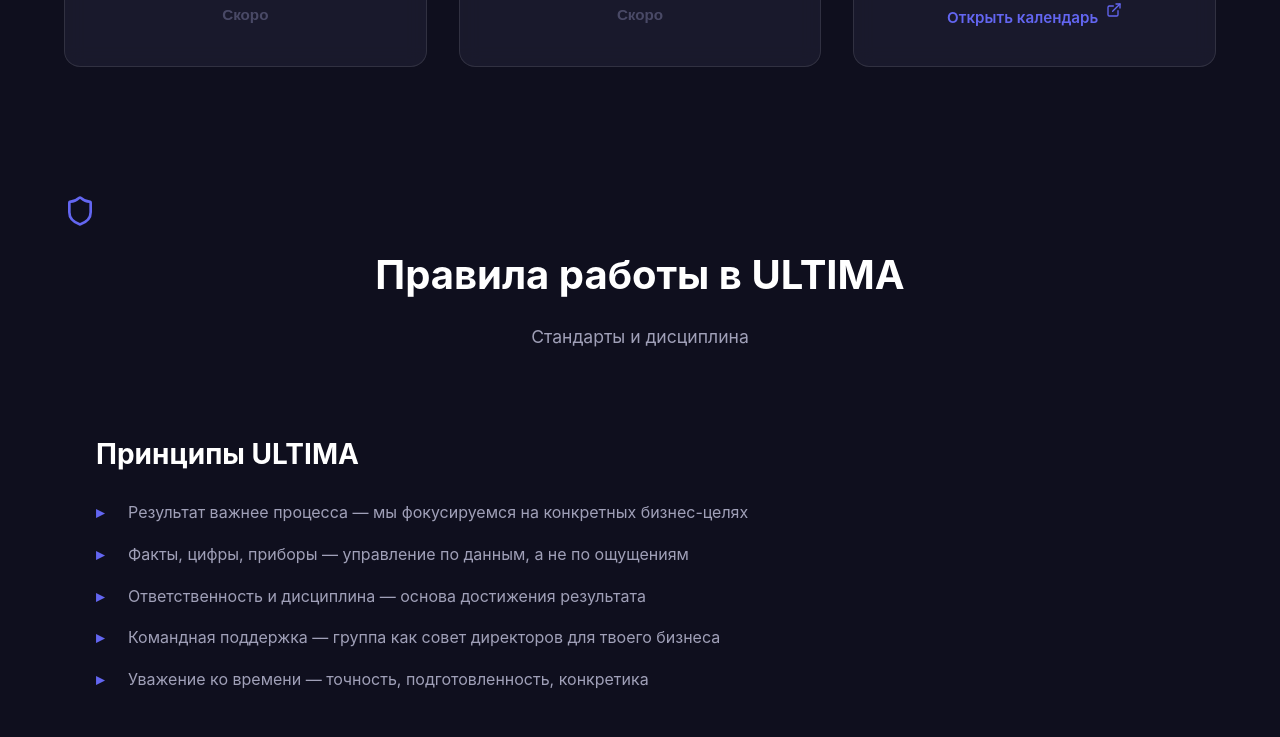
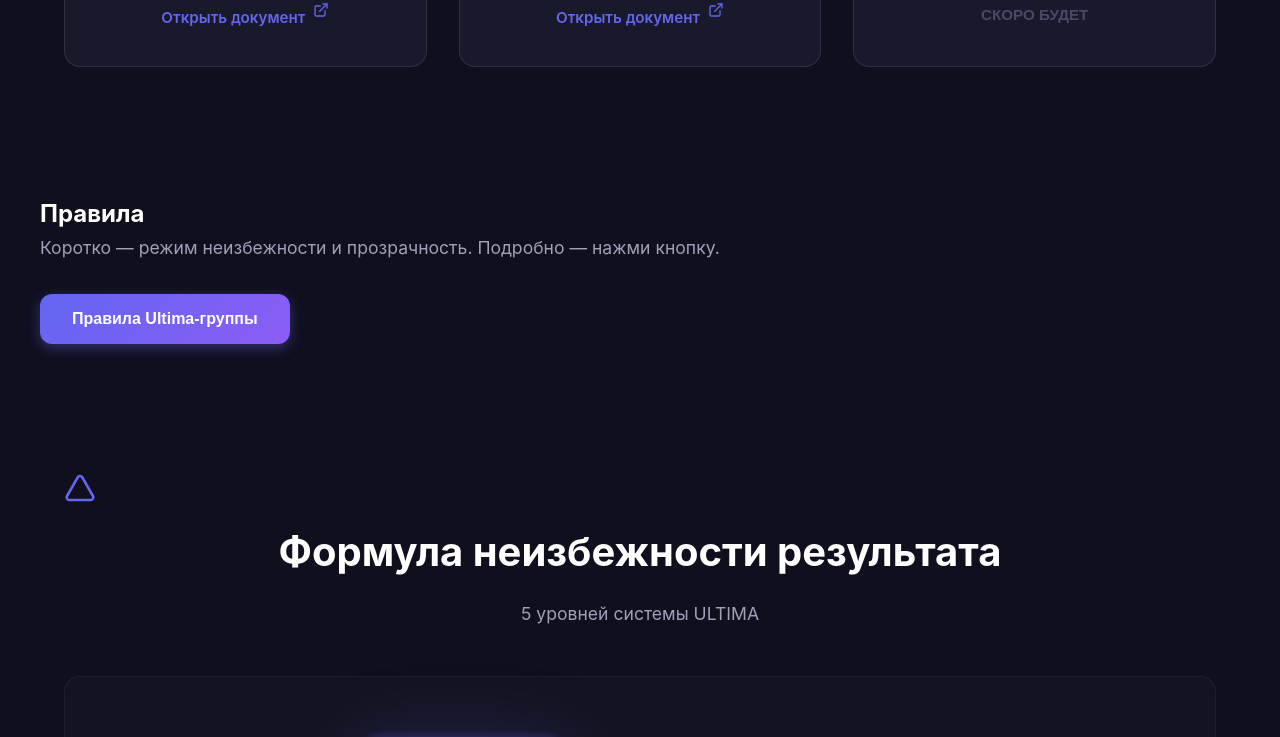
Before and after one commit to catherineYefi/Ultima_Onboarding, a React (Create React App) app: page / in a window 1280 px wide. Shown: the part 5740-6477 px from the top of the page. Built offline with nearby package versions, Linux system fonts and the light colour scheme.

Commit message:
Update PrepToSS, Rules (popup), links in App

```diff
--- a/src/App.js
+++ b/src/App.js
@@ -38,25 +38,31 @@
   const findDoc = (re) =>
     documents.find((d) => re.test((d?.title || "") + (d?.name || "")));
 
+  // ====== ВАЖНО: фиксированные ссылки/статусы по ТЗ ======
   const links = {
+    // NDA — живой линк
     nda: {
-      available: !!findDoc(/nda/i),
-      url: safe(findDoc(/nda/i)?.link, "#"),
-      label: "Скоро",
+      available: true,
+      url: "https://drive.google.com/file/d/1s2I-HdtHI4TP1KS2yEEKaWYt7CMaGRgx/view?usp=drive_link",
+      label: "Открыть NDA",
     },
+    // Правила — ведём в секцию #rules (там попап)
     rules: {
-      available: !!findDoc(/правил|регламент/i),
-      url: safe(findDoc(/правил|регламент/i)?.link, "#"),
-      label: "Скоро",
+      available: true,
+      url: "#rules",
+      label: "Открыть правила",
     },
+    // Календарь — в карточке документов показываем «СКОРО БУДЕТ»
     calendar: {
-      available: true,
+      available: false,
       url: "#calendar",
-      label: "Откроется позже",
+      label: "СКОРО БУДЕТ",
     },
+    // Booster — ссылка из задания
     booster: {
-      url: "#prep-ss",
+      url: "https://nkl6yv.csb.app/",
     },
+    // возможность переопределить через raw.links при желании
     ...(raw.links || {}),
   };
 
--- a/src/components/PrepToSS.js
+++ b/src/components/PrepToSS.js
@@ -13,6 +13,10 @@
   Download,
 } from "lucide-react";
 
+const BOOSTER_LINK = "https://nkl6yv.csb.app/";
+const AI_NOTION =
+  "https://vagabond-cadmium-aba.notion.site/AI-277308771f1a8080afdbeb807f819be8?source=copy_link";
+
 export default function PrepToSS({
   content,
   promptExpanded,
@@ -21,71 +25,42 @@
   copyPrompt,
   downloadPrompt,
 }) {
-  // ---------- НОРМАЛИЗАЦИЯ ДАННЫХ ----------
-  const isArr = (v) => Array.isArray(v);
-  const toArr = (v) => (Array.isArray(v) ? v : []);
-
-  const rawPrep = content?.sections?.prepSS ?? {};
-
-  const prep = {
-    nextStep: {
-      title: rawPrep?.nextStep?.title ?? "Подготовка к стратегической сессии",
+  // Безопасные геттеры/дефолты
+  const prep = content?.sections?.prepSS ?? {};
+  const nextStep = {
+    title: prep?.nextStep?.title ?? "Подготовка к стратегической сессии",
     description:
-        rawPrep?.nextStep?.description ??
+      prep?.nextStep?.description ??
       "Ключевой этап перед офлайн СС — пройди шаги подготовки.",
-      cta: {
-        text: rawPrep?.nextStep?.cta?.text ?? "Перейти к шагам",
-      },
-    },
-    why:
-      rawPrep?.why ??
-      "Качество СС определяется не днём работы, а подготовкой к нему.",
-    readinessChecklists: toArr(rawPrep?.readinessChecklists).map((c, i) => ({
-      id: c?.id ?? `check-${i}`,
-      title: c?.title ?? `Шаг ${i + 1}`,
-      items: toArr(c?.items?.filter(Boolean) ?? c?.deliverables),
-    })),
-    ssCriteria: {
-      title: rawPrep?.ssCriteria?.title ?? "Критерии готовности к СС",
-      items: toArr(rawPrep?.ssCriteria?.items).map(String),
-    },
-    biMeetings: toArr(rawPrep?.biMeetings).map((m, i) => ({
-      title: m?.title ?? `Встреча ${i + 1}`,
-      goal: m?.goal ?? "",
-    })),
-    booster: {
+    cta: { text: prep?.nextStep?.cta?.text ?? "Перейти к шагам" },
+  };
+  const why =
+    prep?.why ??
+    "Качество СС определяется не днём работы, а подготовкой к нему.";
+  const checklists = Array.isArray(prep?.readinessChecklists)
+    ? prep.readinessChecklists
+    : [];
+  const biMeetings = Array.isArray(prep?.biMeetings) ? prep.biMeetings : [];
+  const booster = {
     description:
-        rawPrep?.booster?.description ??
+      prep?.booster?.description ??
       "Мини-курс для прояснения продукта, экономики и стратегии.",
-      modules: toArr(rawPrep?.booster?.modules).map(String),
-    },
-    aiMentor: {
-      description:
-        rawPrep?.aiMentor?.description ??
-        "Используй AI-наставника, чтобы быстро собрать и структурировать материалы.",
-      features: toArr(rawPrep?.aiMentor?.features).map(String),
-      result: toArr(rawPrep?.aiMentor?.result).map(String),
-      instructions: toArr(rawPrep?.aiMentor?.instructions).map((it, i) => ({
-        title: it?.title ?? `Шаг ${i + 1}`,
-        text: it?.text ?? "",
-      })),
-    },
+    modules: Array.isArray(prep?.booster?.modules) ? prep.booster.modules : [],
   };
-
-  const links = {
-    booster: { url: content?.links?.booster?.url ?? "#" },
-    rules: { url: content?.links?.rules?.url ?? "#" },
-    nda: { url: content?.links?.nda?.url ?? "#" },
-  };
-
   const aiPrompt =
     content?.aiMentorPrompt ??
     `Я — AI-наставник ULTIMA. Помоги подготовиться к Start-СС:
 — собери P&L за 3 месяца,
 — выпиши ключевые метрики,
 — зафиксируй WIG/OKR и приборы контроля.`;
+  const aiMentor = prep?.aiMentor ?? {};
 
-  // ---------- РЕНДЕР ----------
+  // Новый текст про AI-наставника — как просил(а)
+  const aiIntro =
+    "AI-наставник = твой персональный «строгий трекер» для подготовки к стратегической сессии.";
+  const aiDetails =
+    "Его задача — провести тебя по каждому из 17 слайдов, проверить качество на трёх уровнях и не пустить дальше, пока всё не идеально. В финале он проверит PDF-версию и даст вердикт: «ГОТОВО» или список правок.";
+
   return (
     <section id="prep-ss" className="section highlight-section">
       <div className="container">
@@ -101,16 +76,17 @@
             <ArrowRight size={32} />
           </div>
           <div className="next-step-content">
-            <h3>{prep.nextStep.title}</h3>
-            <p>{prep.nextStep.description}</p>
+            <h3>{nextStep.title}</h3>
+            <p>{nextStep.description}</p>
             <button
               onClick={() => {
-                const aiSection = document.querySelector(".prompt-section");
-                aiSection?.scrollIntoView({ behavior: "smooth", block: "center" });
+                document
+                  .querySelector(".prompt-section")
+                  ?.scrollIntoView({ behavior: "smooth", block: "center" });
               }}
               className="cta-button primary"
             >
-              {prep.nextStep.cta.text}
+              {nextStep.cta.text}
               <ArrowRight size={20} />
             </button>
           </div>
@@ -118,32 +94,21 @@
 
         <div className="section-block fade-in">
           <h3>Зачем готовиться?</h3>
-          <p>{prep.why}</p>
+          <p>{why}</p>
         </div>
 
         {/* Readiness Checklists */}
         <div className="readiness-checklists fade-in">
           <h3>Чек-листы готовности к встречам</h3>
           <div className="checklists-grid">
-            {prep.readinessChecklists.length === 0 ? (
-              <div className="checklist-card">
-                <div className="checklist-header">
-                  <div className="checklist-number">—</div>
-                  <h4>Чек-листы появятся позже</h4>
-                </div>
-                <div className="checklist-bring">
-                  Свяжись с куратором, если нужно ускорить публикацию.
-                </div>
-              </div>
-            ) : (
-              prep.readinessChecklists.map((checklist, idx) => (
-                <div key={checklist.id || idx} className="checklist-card">
+            {checklists.map((checklist, idx) => (
+              <div key={checklist?.id || idx} className="checklist-card">
                 <div className="checklist-header">
                   <div className="checklist-number">{idx + 1}</div>
-                    <h4>{checklist.title}</h4>
+                  <h4>{checklist?.title || `Шаг ${idx + 1}`}</h4>
                 </div>
                 <ul className="checklist-items">
-                    {toArr(checklist.items).map((item, itemIdx) => (
+                  {(checklist?.items || []).map((item, itemIdx) => (
                     <li key={itemIdx}>
                       <CheckCircle2 size={16} />
                       <span>{String(item)}</span>
@@ -154,20 +119,6 @@
                   <strong>Что принести:</strong> скрин/таблица/файл — любой
                   формат, главное факты
                 </div>
-                </div>
-              ))
-            )}
-          </div>
-        </div>
-
-        {/* SS Readiness Criteria */}
-        <div className="ss-criteria fade-in">
-          <h3>{prep.ssCriteria.title}</h3>
-          <div className="criteria-grid">
-            {prep.ssCriteria.items.map((item, idx) => (
-              <div key={idx} className="criteria-item">
-                <div className="criteria-check">✓</div>
-                <span>{item}</span>
               </div>
             ))}
           </div>
@@ -189,14 +140,14 @@
             </div>
             <div className="step-content">
               <p className="step-description">3 встречи с Бизнес-Инженером</p>
-              {prep.biMeetings.map((meeting, idx) => (
+              {biMeetings.map((meeting, idx) => (
                 <div key={idx} className="meeting-item">
                   <div className="meeting-number">{idx + 1}</div>
                   <div className="meeting-content">
                     <strong>
-                      Встреча №{idx + 1}: {meeting.title}
+                      Встреча №{idx + 1}: {meeting?.title || `Шаг ${idx + 1}`}
                     </strong>
-                    <p>{meeting.goal}</p>
+                    <p>{meeting?.goal || ""}</p>
                   </div>
                 </div>
               ))}
@@ -216,20 +167,19 @@
               </div>
             </div>
             <div className="step-content">
-              <p>{prep.booster.description}</p>
+              <p>{booster.description}</p>
               <ul>
-                {prep.booster.modules.map((module, idx) => (
-                  <li key={idx}>{module}</li>
+                {booster.modules.map((m, i) => (
+                  <li key={i}>{m}</li>
                 ))}
               </ul>
               <a
-                href={links.booster.url}
+                href={BOOSTER_LINK}
                 target="_blank"
                 rel="noopener noreferrer"
                 className="cta-button primary"
               >
-                Перейти к Booster
-                <ExternalLink size={20} />
+                Перейти к Booster <ExternalLink size={20} />
               </a>
             </div>
           </div>
@@ -247,33 +197,37 @@
               </div>
             </div>
             <div className="step-content">
-              <p>{prep.aiMentor.description}</p>
+              <p><strong>{aiIntro}</strong></p>
+              <p>{aiDetails}</p>
 
+              {/* (оставляем старые фичи/результат, если есть в контенте) */}
+              {Array.isArray(aiMentor?.features) && aiMentor.features.length > 0 && (
                 <div className="ai-features">
                   <h5>Как это работает:</h5>
                   <ul>
-                  {prep.aiMentor.features.map((feature, idx) => (
+                    {aiMentor.features.map((feature, idx) => (
                       <li key={idx}>{feature}</li>
                     ))}
                   </ul>
                 </div>
+              )}
 
+              {Array.isArray(aiMentor?.result) && aiMentor.result.length > 0 && (
                 <div className="ai-result">
                   <h5>Результат подготовки:</h5>
                   <ul>
-                  {prep.aiMentor.result.map((item, idx) => (
+                    {aiMentor.result.map((item, idx) => (
                       <li key={idx}>{item}</li>
                     ))}
                   </ul>
                 </div>
+              )}
 
               <div className="prompt-section">
                 <h5>Промпт AI-наставника:</h5>
-                <div
-                  className={`prompt-box ${promptExpanded ? "expanded" : "collapsed"}`}
-                >
+                <div className={`prompt-box ${promptExpanded ? "expanded" : "collapsed"}`}>
                   <pre>
-                    {promptExpanded ? aiPrompt : aiPrompt.slice(0, 300) + "..."}
+                    {promptExpanded ? aiPrompt : aiPrompt.substring(0, 300) + "..."}
                   </pre>
                   {!promptExpanded && (
                     <p className="prompt-hint">
@@ -281,43 +235,43 @@
                     </p>
                   )}
                 </div>
+
+                <div className="prompt-actions">
                   <button
                     onClick={() => setPromptExpanded?.(!promptExpanded)}
                     className="expand-button"
                   >
                     {promptExpanded ? (
                       <>
-                      <ChevronUp size={16} />
-                      Свернуть
+                        <ChevronUp size={16} /> Свернуть
                       </>
                     ) : (
                       <>
-                      <ChevronDown size={16} />
-                      Показать полностью
+                        <ChevronDown size={16} /> Показать полностью
                       </>
                     )}
                   </button>
-                <div className="prompt-actions">
+
                   <button onClick={copyPrompt} className="cta-button secondary">
-                    {copiedPrompt ? <CheckCircle2 size={20} /> : <Copy size={20} />}
                     {copiedPrompt ? "Скопировано!" : "Скопировать промпт"}
                   </button>
+
                   <button onClick={downloadPrompt} className="cta-button secondary">
-                    <Download size={20} />
                     Скачать .txt
                   </button>
+
+                  {/* Новая кнопка: подробная инструкция */}
+                  <a
+                    href={AI_NOTION}
+                    target="_blank"
+                    rel="noreferrer"
+                    className="cta-button ghost"
+                  >
+                    Подробная инструкция <ExternalLink size={16} />
+                  </a>
                 </div>
               </div>
 
-              <div className="instructions">
-                <h5>Инструкция использования:</h5>
-                {prep.aiMentor.instructions.map((instruction, idx) => (
-                  <div key={idx} className="instruction-item">
-                    <strong>{instruction.title}</strong>
-                    <p>{instruction.text}</p>
-                  </div>
-                ))}
-              </div>
             </div>
           </div>
         </div>
--- a/src/components/Rules.js
+++ b/src/components/Rules.js
@@ -1,51 +1,94 @@
-import React from "react";
-import { ChevronDown, ChevronUp, Shield } from "lucide-react";
+import React, { useState } from "react";
 
-export default function Rules({ content, openAccordions, toggleAccordion }) {
+export default function Rules() {
+  const [open, setOpen] = useState(false);
+
   return (
-    <section id="rules" className="section">
-      <div className="container">
-        <div className="section-header fade-in">
-          <Shield size={32} className="section-icon" />
-          <h2>Правила работы в ULTIMA</h2>
-          <p className="section-subtitle">Стандарты и дисциплина</p>
+    <section id="rules" className="section container">
+      <h2 className="section-title">Правила</h2>
+      <p className="section-subtitle">
+        Коротко — режим неизбежности и прозрачность. Подробно — нажми кнопку.
+      </p>
+
+      <button className="cta-button primary" onClick={() => setOpen(true)}>
+        Правила Ultima-группы
+      </button>
+
+      {open && (
+        <div className="modal-backdrop" onClick={() => setOpen(false)}>
+          <div className="modal" onClick={(e) => e.stopPropagation()}>
+            <div className="modal-header">
+              <h3>Правила Ultima-группы</h3>
+              <button className="modal-close" onClick={() => setOpen(false)}>
+                ✕
+              </button>
             </div>
 
-        {/* Principles */}
-        <div className="section-block fade-in">
-          <h3>Принципы ULTIMA</h3>
+            <div className="modal-body">
+              <h4>🎯 Основные принципы</h4>
               <ul>
-            {content.sections.rules.principles.map((principle, idx) => (
-              <li key={idx}>{principle}</li>
-            ))}
+                <li><strong>Режим неизбежности</strong> — выполняем всё в срок, без оправданий.</li>
+                <li><strong>Фокус на ROI</strong> — каждое действие ведёт к росту бизнеса, а не «активности ради активности».</li>
+                <li><strong>Прозрачность</strong> — вся динамика фиксируется в воркбуке, CRM и дашборде.</li>
+              </ul>
+
+              <hr />
+
+              <h4>📋 Дисциплина</h4>
+              <ol>
+                <li>
+                  <strong>Присутствие</strong>
+                  <ul>
+                    <li>Участник обязан быть на каждой встрече десятки и на стратсессии.</li>
+                    <li>Опоздания фиксируются, более 2 подряд = штраф в рейтинге.</li>
+                  </ul>
+                </li>
+                <li>
+                  <strong>Артефакты</strong>
+                  <ul>
+                    <li>Декларация, презентация, P&L weekly, CRM-воронка — обязательны к дедлайну.</li>
+                    <li>Несданные материалы = штраф −10 баллов в рейтинге Ultima.</li>
+                  </ul>
+                </li>
+                <li>
+                  <strong>Коммуникации</strong>
+                  <ul>
+                    <li>Ответ в чатах Ultima ≤ 12 часов.</li>
+                    <li>«Тишина» более суток = красный флаг для трекера.</li>
+                  </ul>
+                </li>
+                <li>
+                  <strong>Цена слова</strong>
+                  <ul>
+                    <li>Зафиксированная в декларации сумма (или другой ресурс) списывается при невыполнении обязательства.</li>
+                  </ul>
+                </li>
+              </ol>
+
+              <hr />
+
+              <h4>👥 Роли</h4>
+              <p>Схему ролей добавим как изображение по ссылке, когда будет финальный файл.</p>
+
+              <hr />
+
+              <h4>🗓 Оффлайн-слёты (рекомендательно, по желанию)</h4>
+              <ul>
+                <li>В сезоне по желанию могут быть оффлайн-встречи группы (помимо общей стратсессии и выпускного).</li>
+                <li>Формат: 1 день, полное погружение, «режим закрытой комнаты».</li>
+                <li>Цели: синхронизация, работа над системными узкими местами, личная рефлексия и доверие.</li>
+                <li>Присутствие обязательно для всех участников группы.</li>
               </ul>
             </div>
 
-        {/* Discipline Accordion */}
-        <div className="accordion-container fade-in">
-          <h3>Дисциплина</h3>
-          {content.sections.rules.discipline.map((rule, idx) => (
-            <div key={idx} className="accordion-item">
-              <button
-                className="accordion-header"
-                onClick={() => toggleAccordion(idx)}
-              >
-                <span>{rule.title}</span>
-                {openAccordions[idx] ? (
-                  <ChevronUp size={20} />
-                ) : (
-                  <ChevronDown size={20} />
-                )}
+            <div className="modal-footer">
+              <button className="cta-button" onClick={() => setOpen(false)}>
+                Понятно
               </button>
-              {openAccordions[idx] && (
-                <div className="accordion-content">
-                  <p>{rule.description}</p>
+            </div>
+          </div>
         </div>
       )}
-            </div>
-          ))}
-        </div>
-      </div>
     </section>
   );
 }
```
Lines whose indentation alone changed are shown as unchanged.
